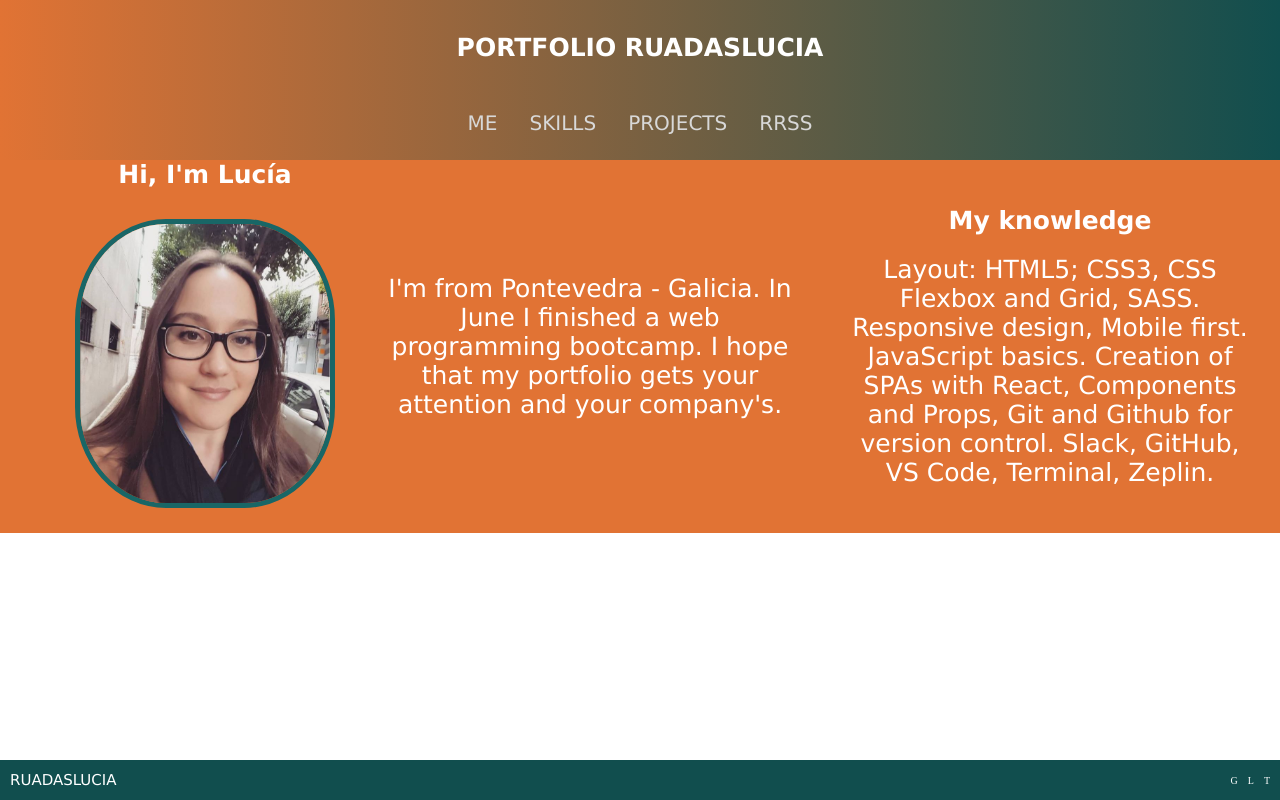
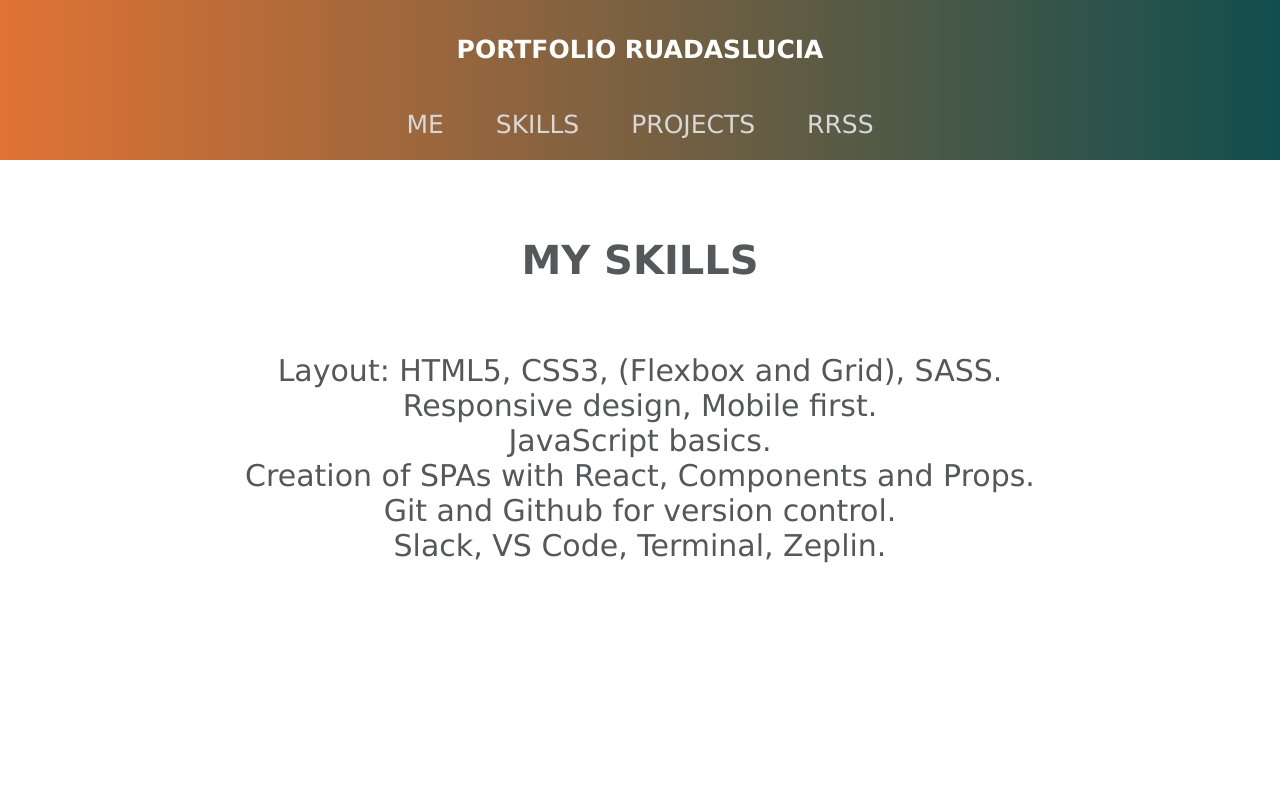
Before and after one commit to ruadaslucia/PORTFOLIO, a React (Create React App) app: page / in a window 1280 px wide. Built offline with nearby package versions, Linux system fonts and the light colour scheme.

Commit message:
section skills

```diff
--- a/src/components/App.js
+++ b/src/components/App.js
@@ -5,7 +5,6 @@ import SectionMe from './SectionMe';
 import SectionSkills from './SectionSkills';
 import SectionProjects from "./SectionProjects";
 import SectionRrss from "./SectionRrss";
-import Footer from "./Footer";
 import { Route, Routes } from 'react-router-dom';
 
 
@@ -22,7 +21,6 @@ function App() {
           <Route path="/rrss"element={<SectionRrss/>}/>
         </Route>
     </Routes>
-      <Footer/>
     </>
   );
 }
--- a/src/components/Center.js
+++ b/src/components/Center.js
@@ -1,5 +1,6 @@
 import "../styles/layouts/center.scss";
-import SectionMe from './SectionMe';
+// import SectionMe from './SectionMe';
+import SectionSkills from './SectionSkills';
 
 
 function Center() {
@@ -7,7 +8,8 @@ function Center() {
       <main className="center">
         <div className="sections">
 
-          <SectionMe/>
+          {/* <SectionMe/> */}
+          <SectionSkills/>
 
         </div>
       </main>
--- a/src/components/Footer.js
+++ /dev/null
@@ -1,18 +0,0 @@
-import "../styles/layouts/footer.scss";
-
-function Footer() {
-    return (
-      <div className="footer">
-        <header className="footer">
-          <div className='footerTitle'>ruadaslucia</div>
-          <ul className='footerList'>
-            <li className='footerListItem'>g</li>
-            <li className='footerListItem'>l</li>
-            <li className='footerListItem'>t</li>
-          </ul>
-        </header>
-      </div>
-    );
-  }
-
-  export default Footer;
--- a/src/components/Header.js
+++ b/src/components/Header.js
@@ -1,40 +1,16 @@
 import "../styles/layouts/header.scss";
+import Menu from "./Menu";
 
 function Header() {
-  function handleButton(){
-    console.log("este es el boton del header")
-  }
 
     return (
       <div className="header">
       <h1 className='headerTitle'>portfolio ruadaslucia</h1>
-      <ul className='headerList'>
-        <li className='listItem'>
-          <button className="listItemButton"onClick={handleButton}>
-            me
-          </button>
-        </li>
+      <Menu/>
+      </div>
 
-        <li className='listItem'>
-          <button className="listItemButton"onClick={handleButton}>
-            skills
-          </button>
-        </li>
 
-        <li className='listItem'>
-          <button className="listItemButton"onClick={handleButton}>
-            projects
-          </button>
-        </li>
 
-        <li className='listItem'>
-          <button className="listItemButton"onClick={handleButton}>
-            rrss
-          </button>
-        </li>
-
-      </ul>
-      </div>
     );
   }
 
--- /dev/null
+++ b/src/components/Menu.js
@@ -0,0 +1,40 @@
+import "../styles/layouts/menu.scss";
+
+
+function Menu() {
+  function handleButton(){
+    console.log("este es el boton del header")
+  }
+
+    return (
+     <div className='menu'>
+      <ul className="menuList">
+        <li className='listItem'>
+          <button className="listItemButton"onClick={handleButton}>
+            me
+          </button>
+        </li>
+
+        <li className='listItem'>
+          <button className="listItemButton"onClick={handleButton}>
+            skills
+          </button>
+        </li>
+
+        <li className='listItem'>
+          <button className="listItemButton"onClick={handleButton}>
+            projects
+          </button>
+        </li>
+
+        <li className='listItem'>
+          <button className="listItemButton"onClick={handleButton}>
+            rrss
+          </button>
+        </li>
+
+      </ul>
+      </div>
+    );
+  }
+  export default Menu;
--- a/src/components/SectionMe.js
+++ b/src/components/SectionMe.js
@@ -3,19 +3,18 @@ import luciasPhoto from"../images/portfolioPhoto.jpg";
 
 function SectionMe() {
     return (
+      <>
+
       <div className='sectionMe'>
         <div className='sectionMeTP'>
           <h2 className='sectionMeTitle'>Hi, I'm Lucía</h2>
           <img src={luciasPhoto} alt="lucia" className='luciasPhoto'/>
         </div>
         <p className='sectionMeText'>
-          I'm from Pontevedra - Galicia. In June I finished a web programming bootcamp. I hope that my portfolio gets your attention and your company's.
+          I'm from Pontevedra - Galicia. <br/>In June I finished a web programming bootcamp. I hope that my portfolio gets your attention and your company's.
         </p>
-        <div className='sectionMeText'>
-        <h4 className='sectionMeTextH4'>My knowledge</h4>
-        <p>Layout: HTML5; CSS3, CSS Flexbox and Grid, SASS. Responsive design, Mobile first. JavaScript basics. Creation of SPAs with React, Components and Props, Git and Github for version control. Slack, GitHub, VS Code, Terminal, Zeplin.</p>
-        </div>
-      </div>
+
+      </div></>
     );
   }
 
--- a/src/components/SectionSkills.js
+++ b/src/components/SectionSkills.js
@@ -2,7 +2,10 @@ import "../styles/layouts/sectionSkills.scss";
 function SectionSkills() {
     return (
       <div className="sectionSkills">
-          <div className='sectionSkillsTitle'>skills</div>
+          <div className='sectionSkillsTitle'> my skills</div>
+          <div className='sectionSkillsText'>
+        <p>Layout: HTML5, CSS3, (Flexbox and Grid), SASS. <br/>Responsive design, Mobile first.<br/> JavaScript basics.<br/> Creation of SPAs with React, Components and Props. <br/>Git and Github for version control.<br/> Slack, VS Code, Terminal, Zeplin.</p>
+        </div>
       </div>
     );
   }
--- a/src/styles/layouts/footer.scss
+++ /dev/null
@@ -1,34 +0,0 @@
-$white-one: #ffffff;
-$metal: #54585a;
-$snorlax: #114e4e;
-
-.footer{
-    position: fixed;
-    bottom: 0px;
-    background-color: $snorlax;
-    height: 40px;
-    width: 100vw;
-    display: flex;
-    flex-direction: row;
-    justify-content: space-between;
-    align-items: center;
-    color: $white-one;
-    text-transform: uppercase;
-
-}
-.footerTitle{
-    font-size: 15px;
-    font-family:Verdana, Geneva, Tahoma, sans-serif;
-    margin-left: 10px;
-}
-.footerList{
-    display: flex;
-    flex-direction: row;
-    justify-content: center;
-    list-style: none;
-}
-.footerListItem{
-    font-size: 10px;
-    margin-right: 10px;
-
-}
--- a/src/styles/layouts/header.scss
+++ b/src/styles/layouts/header.scss
@@ -6,9 +6,6 @@ $easySnorlax:#196666;
 $grey: #d8d8d8;
 
 .header{
-    position: fixed;
-    top: 0px;
-    //background-color: $snorlax;
     background: linear-gradient(to right, $orange,$snorlax);
     width: 100vw;
     height: 20vh;
@@ -30,40 +27,3 @@ $grey: #d8d8d8;
     font-size: 25px;
     margin-top: 10px;
 }
-.headerList{
-    height: 50%;
-    display: flex;
-    flex-direction: row;
-    justify-content:space-between;
-    list-style: none;
-    align-items: center;
-    font-size: 14px;
-    padding-inline-start: 0px;
-}
-.listItem{
-    margin:10px;
-    text-decoration: none;
-
-}
-.listItemButton{
-    border: 0px;
-    background-color: transparent;
-    color: $grey;
-    font-family: Verdana, Geneva, Tahoma, sans-serif;
-    font-size: 20px;
-    text-transform: uppercase;
-}
-
-@media all and (min-width: 768px) {
-    .headerList{
-        font-size: 20px;
-    }
-
-  }
-  @media all and (min-width: 1200px) {
-    .headerList{
-        font-size: 20px;
-
-    }
-
-  }
--- /dev/null
+++ b/src/styles/layouts/menu.scss
@@ -0,0 +1,52 @@
+$snorlax: #114e4e;
+$orange: #e17334;
+$softOrange:#f39762;
+$white-one:#ffffff;
+$easySnorlax:#196666;
+$grey: #d8d8d8;
+
+.menuList{
+    display: flex;
+    flex-direction: row;
+    justify-content:space-between;
+    list-style: none;
+    padding-inline-start: 0px;
+}
+.listItem{
+    margin:10px;
+    text-decoration: none;
+
+}
+.listItemButton{
+    border: 0px;
+    background-color: transparent;
+    color: $grey;
+    font-family: Verdana, Geneva, Tahoma, sans-serif;
+    font-size: 15px;
+    text-transform: uppercase;
+}
+
+@media all and (min-width: 768px) {
+    .headerList{
+        font-size: 20px;
+    }
+    .listItemButton{
+        font-size: 20px;
+    }
+    .listItem{
+        margin:20px;
+    }
+
+  }
+  @media all and (min-width: 1200px) {
+    .headerList{
+        font-size: 20px;
+    }
+    .listItemButton{
+        font-size: 25px;
+    }
+    .listItem{
+        margin:20px;
+    }
+
+  }
--- a/src/styles/layouts/sectionMe.scss
+++ b/src/styles/layouts/sectionMe.scss
@@ -1,14 +1,16 @@
 
 $grey: #a0a0a0;
 $orange: #e17334;
+$softOrange:#f39762;
 $white:#ffffff;
 
 $easySnorlax:#196666;
 
 .sectionMe{
   width: 100vw;
-  height: 100%;
-  background-color: $orange;
+  height: 40vh;
+  margin-top: 20vh;
+  background-color: $white;
   display: flex;
   flex-direction: column;
   justify-content: center;
@@ -23,21 +25,19 @@ $easySnorlax:#196666;
 
 }
 .luciasPhoto{
-  width: 150px;
+  width: 100px;
   border: solid $easySnorlax 5px;
   border-radius: 35%;
-  margin-bottom: 10px;
-  margin: 25px;
+  margin-top: 10px;
 }
 .sectionMeTitle{
-  color:$white;
+  color:$softOrange;
   font-size: 20px;
-  margin-bottom: 5px;
 }
 .sectionMeText{
-  color:$white;
+  color:$softOrange;
   font-size: 15px;
-  margin:25px;
+  margin:10px;
   text-align: center;
 
 }
@@ -48,6 +48,10 @@ $easySnorlax:#196666;
     justify-content: flex-start;
 
   }
+  .sectionMeTitle{
+    font-size: 30px;
+    margin-bottom: 60px;
+  }
   .sectionMeTP{
     margin-left: 50px;
   }
@@ -57,6 +61,8 @@ $easySnorlax:#196666;
   }
   .sectionMeText{
     width: 500px;
+    font-size: 20px;
+    font-weight: bold;
   }
 }
 @media all and (min-width: 1200px) {
@@ -64,14 +70,9 @@ $easySnorlax:#196666;
     justify-content: space-around;
   }
   .sectionMeTitle{
-    font-size: 25px;
+    font-size: 35px;
   }
   .sectionMeText{
     font-size: 25px;
-
   }
-  .sectionMeTextH4{
-    margin-bottom: 20px;
-  }
-
 }
--- a/src/styles/layouts/sectionSkills.scss
+++ b/src/styles/layouts/sectionSkills.scss
@@ -2,10 +2,48 @@ $white-one: #ffffff;
 $metal: #54585a;
 $snorlax: #114e4e;
 $easySnorlax:#196666;
+$grey: #a0a0a0;
+$orange: #e17334;
+$softOrange:#f39762;
+$white:#ffffff;
 
 
 .sectionSkills{
-background-color: $easySnorlax;
-width: 100vw;
-height: 60vh;
+    width: 100vw;
+    height: 60vh;
+    color:$metal;
+    font-family: Verdana, Geneva, Tahoma, sans-serif;
+    display: flex;
+    flex-direction: column;
+    justify-content: center;
+    align-items: center;
+    text-align: center;
 }
+.sectionSkillsTitle{
+    margin-bottom: 30px;
+    text-transform: uppercase;
+    font-weight: bold;
+    font-size: 25px;
+}
+
+.sectionSkillsText{
+    font-size: 12px;
+    margin-left:20px;
+    margin-right:20px;
+    margin-top: 20px;
+}
+
+@media all and (min-width: 768px) {
+    .sectionSkillsTitle{
+        margin-bottom: 50px;
+        font-size: 40px;
+    }
+    .sectionSkillsText{
+        font-size: 24px;
+}
+}
+@media all and (min-width: 1200px) {
+    .sectionSkillsText{
+        font-size: 30px;
+    }
+}
```
Also changed, not shown: 11 other files (tests, documents, lock files or other folders).
